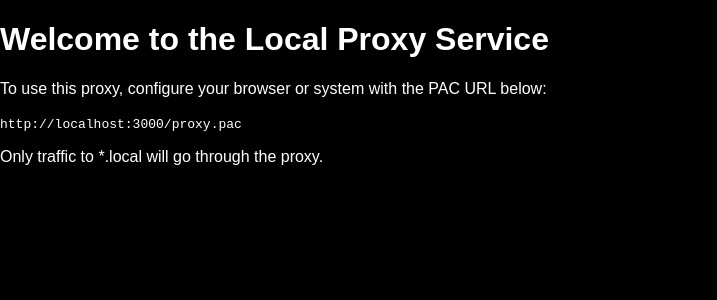
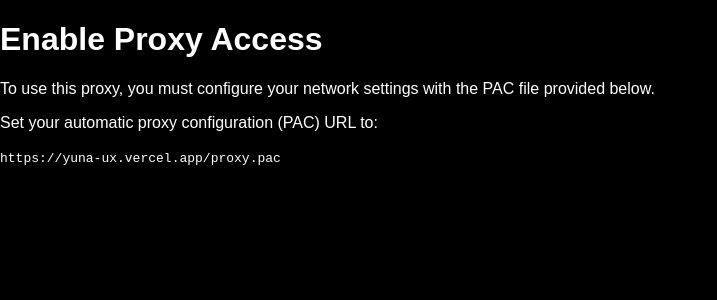
Before and after one commit to Yuna-ux/Yuna-ux, a Next.js app: page / in a window 1280 px wide. Shown: the top 300 px of the page, without its empty margins (0-717 px from the left). Built offline with nearby package versions, Linux system fonts and the light colour scheme.

Commit message:
Update page.js

```diff
--- a/app/page.js
+++ b/app/page.js
@@ -1,10 +1,18 @@
-export default function Home() {
+export default function Page() {
   return (
-    <main className="home">
-      <h1>Welcome to the Local Proxy Service</h1>
-      <p>To use this proxy, configure your browser or system with the PAC URL below:</p>
-      <code>http://localhost:3000/proxy.pac</code>
-      <p>Only traffic to *.local will go through the proxy.</p>
-    </main>
+    <html lang="en">
+      <head>
+        <title>Yuna Proxy Setup</title>
+        <link rel="stylesheet" href="/style.css" />
+      </head>
+      <body>
+        <main>
+          <h1>Enable Proxy Access</h1>
+          <p>To use this proxy, you must configure your network settings with the PAC file provided below.</p>
+          <p>Set your automatic proxy configuration (PAC) URL to:</p>
+          <code>https://yuna-ux.vercel.app/proxy.pac</code>
+        </main>
+      </body>
+    </html>
   );
 }
```
